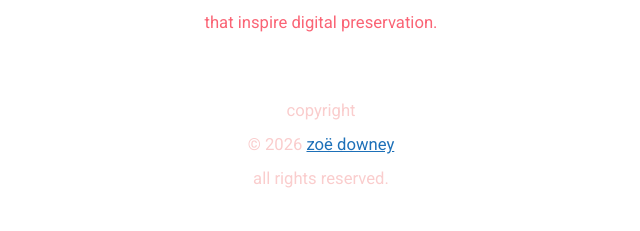
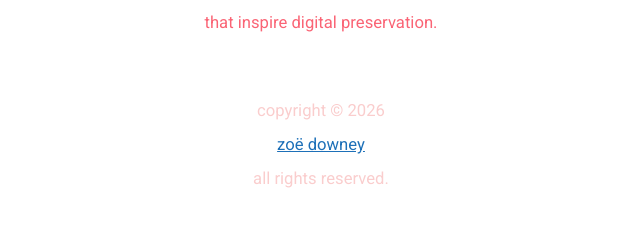
Before and after one commit to zoeurl/zoedowney.github.io, a Jekyll site: the page built from index.html, in a window 1280 px wide. Shown: the part 1740-1971 px from the top of the page, without its empty margins (319-959 px from the left). Built offline with Jekyll 4.4.1, drawn with Linux system fonts in a browser that asks for light colours.

Commit message:
Update photography.md

```diff
--- a/_layouts/photography.md
+++ b/_layouts/photography.md
@@ -42,8 +42,8 @@
 			<br>
 			<br>
             <p class="meta">
-            <center><small><font color="#facdcd">copyright
-				<br>© {{ site.time | date: '%Y' }} <a href="/">{{site.author}}</a>
+            <center><small><font color="#facdcd">copyright © {{ site.time | date: '%Y' }}
+				<br><a href="/">{{site.author}}</a>
 				<br>all rights reserved.</font></small></center>
             </p>
         </footer>
```
